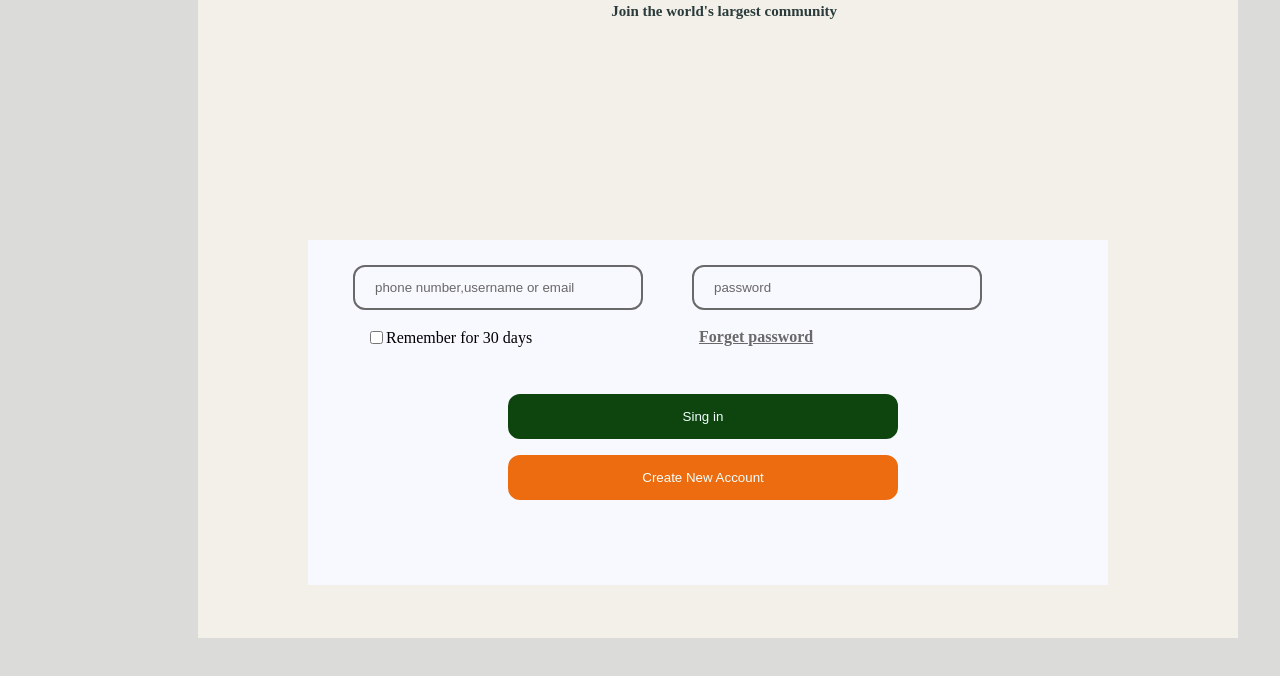
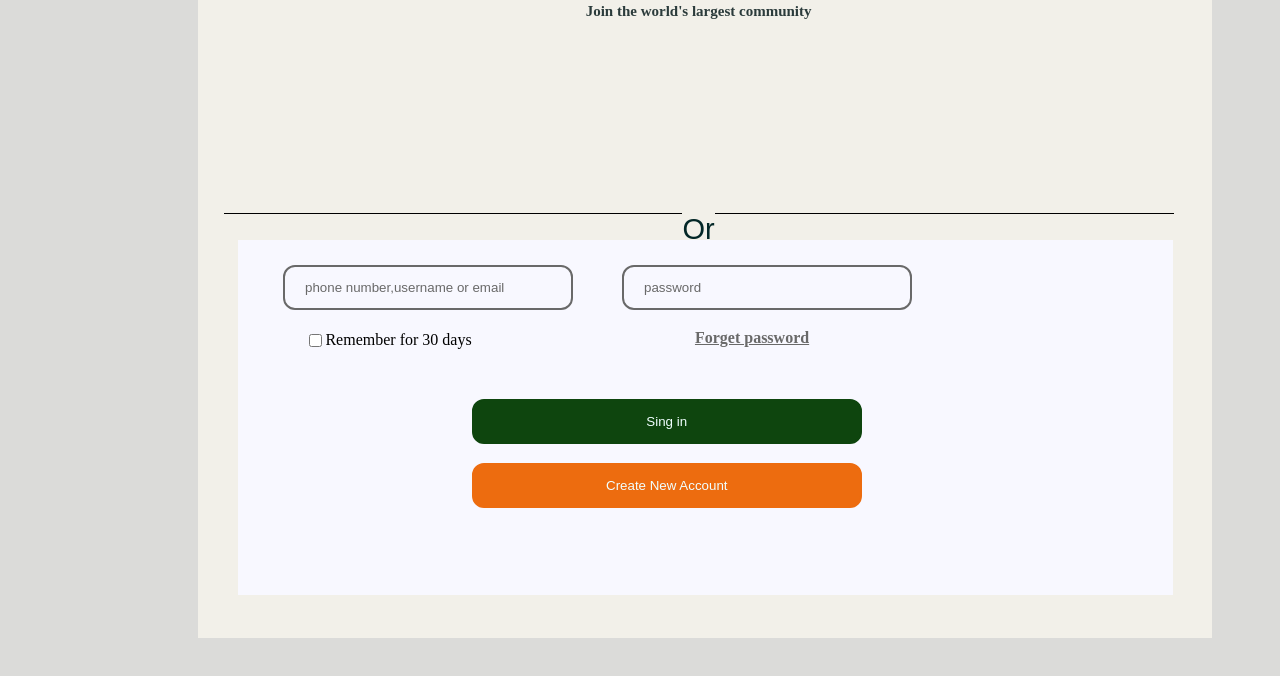
Before and after one commit to itsrishti/New-folder-2, a plain HTML site: page index.html in a window 1280 px wide. Shown: the part 192-868 px from the top of the page. Drawn offline with Linux system fonts and the light colour scheme.

Commit message:
line added

```diff
--- a/index.html
+++ b/index.html
@@ -18,17 +18,18 @@
 
             <div class="second">
            <h1>  Welcome   back  </h1>
-
+        <div class="centered-hr" >Or</div>
+        <!-- <hr><p>Or</p> -->
 
         </div>
-
-        <section id="different">
+         <!-- <hr style="height: 2px; border-width: 0cm;color: black; background-color: black;text-align: center;">or</div>        <section id="different"> -->
         <div class="third">
             <input type="button" value="phone number,username or email" id="one">
 
             <input type="button" value="password" id="two" img src="https://fontawesome.com/icons/eye-slash?s=solid#:~:text=View%20Icon%20on%20Dark%20Background
             " alt=""
             >
+
 <!--
 
             <input type="checkbox" value="Remember for 30 days" id="days"> -->
--- a/style.css
+++ b/style.css
@@ -2,10 +2,33 @@
 
     height: 850px;
     width: 1520px;
-    display: flex;
+    display:  inline-flex;
     background-size: cover;
+    flex-direction: column;
+    flex-wrap: wrap;
 
 
+}
+.centered-hr{
+    height: 1px;
+    display: flex;
+    text-align: center;
+    margin-top: 234px;
+    align-self: center;
+    /* text-decoration: overline; */
+    justify-content: center;
+    /* content: ""; */
+    /* font-size: 3px; */
+    /* content: Or; */
+    /* border: none; */    /* width: 50%; */
+    /* max-width: 50px; */
+}
+.centered-hr::before,
+.centered-hr::after{
+    content: " ";
+    flex: 1;
+    border-top: 1px solid #000;
+    /* margin-bottom: 235px; */
 }
 .first{
     background-color:#f2f0e9;
@@ -16,7 +39,7 @@
     text-align: center;
     padding-top: 100px;
     padding-bottom: 55px;
-    padding-left: 4%;
+    padding-left: 2%;
     padding-right: 3%;
     position: absolute;
     top: 30px;
@@ -25,7 +48,7 @@
     color: rgb(43, 59, 59);
 font-size: 15px;
     margin-top: 45px;
-    /* margin-bottom:35px; */
+    margin-bottom:30px;
 }
 .second{
 
@@ -65,13 +88,13 @@ color: rgb(3, 39, 39)
 }
 .third{
     background-color: ghostwhite;
-    width: 800px;
-    height: 345px;
+    width: 935px;
+    height: 355px;
     flex-direction: column;
     position: absolute;
     margin-top: 424px;
-    margin-right: 110px;
-    margin-left: 300px;
+    margin-right: 230px;
+    margin-left: 230px;
     margin-bottom: 100px;
 }
 #one{
```
